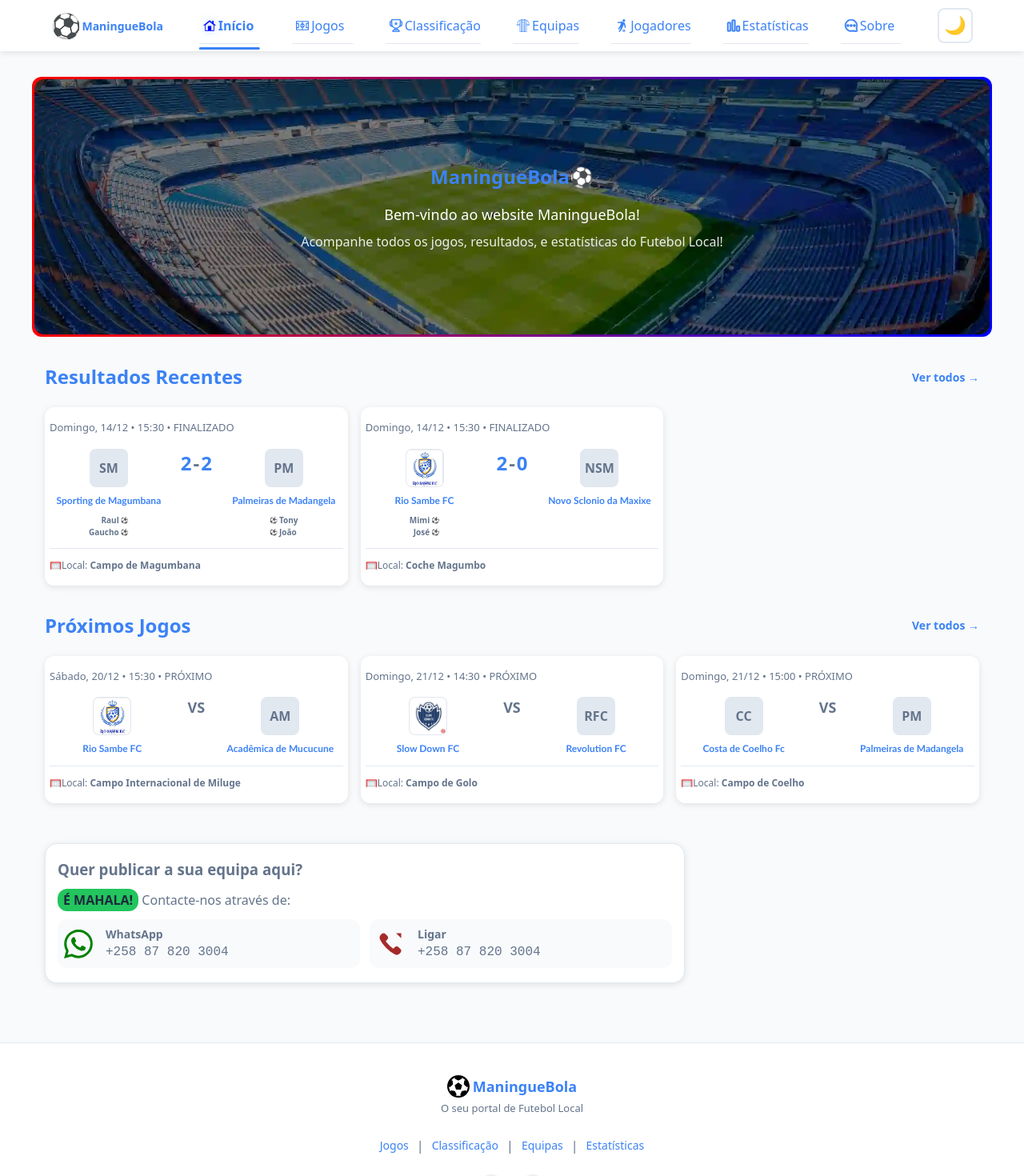
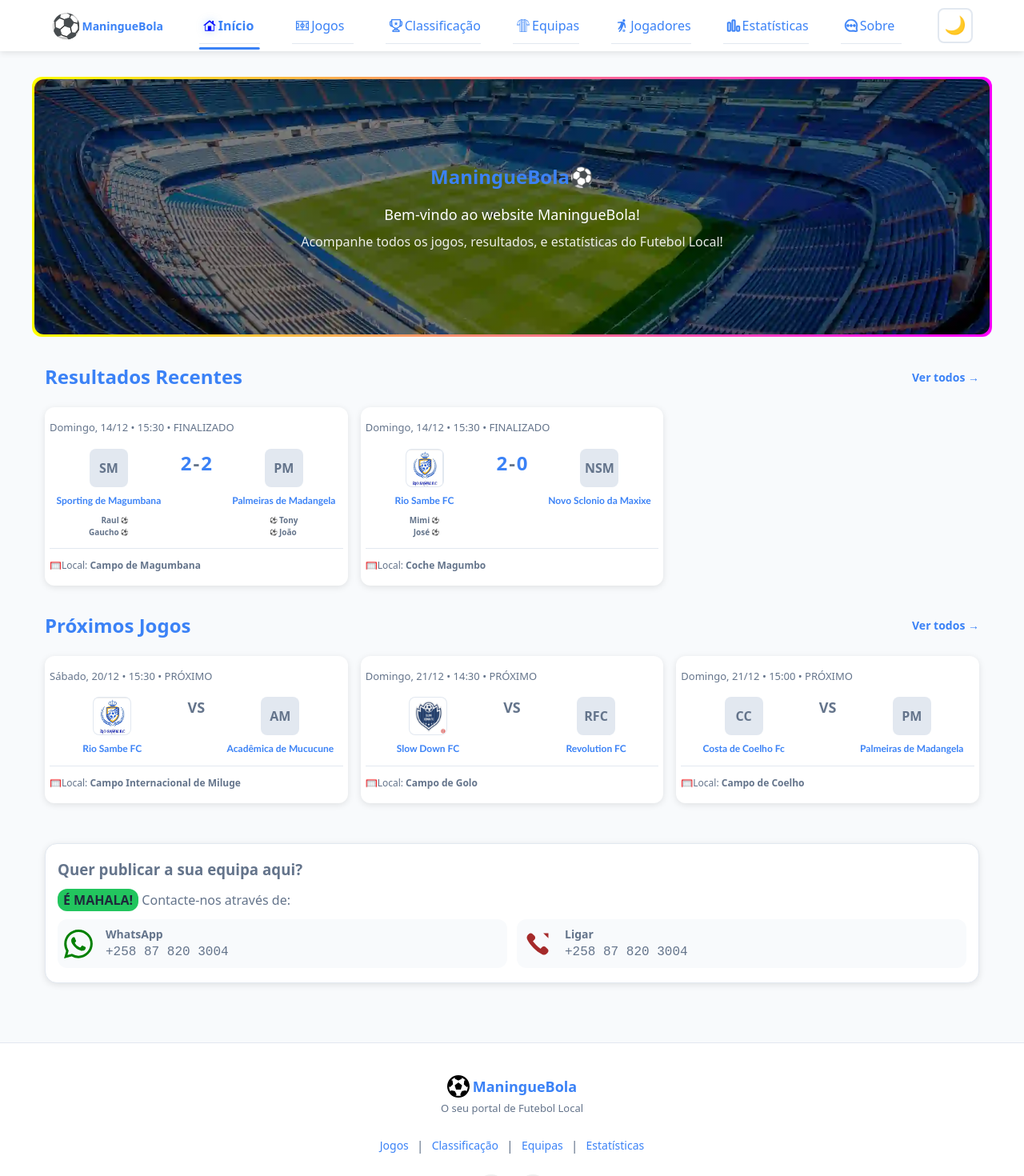
Before and after one commit to Raimundroid/maninguebola, a React (Vite) app: page / in a window 1280 px wide. Shown: the top 1470 px of the page at 80% size. Built offline with nearby package versions, Linux system fonts and the light colour scheme.

Commit message:
minor improvents

```diff
--- a/index.html
+++ b/index.html
@@ -28,13 +28,16 @@
 
     <meta name="google" content="notranslate" />
 
-    <title>ManingueBola</title>
+    <title>Maningue Bola</title>
     <link
       rel="preload"
-      href="/images/hero/football-field-upperview-0.webp"
+      href="/images/hero/blue-stadium-0.webp"
       as="image"
       fetchpriority="high"
     />
+    <!-- /* "/images/hero/blue-stadium-0.webp" */
+  /* "/images/hero/blue&yellow-half-stadium-0.webp"*/
+  /* "/images/hero/football-field-upperview-0.webp" */ -->
   </head>
   <body>
     <div id="root"></div>
--- a/src/components/Hero/Hero.css
+++ b/src/components/Hero/Hero.css
@@ -10,7 +10,7 @@
   /* --- Gradient Border Implementation --- */
   /* 1. Use background-clip to ensure the background only covers the border box (transparent inside) */
   /* Remove the 'Inner background color' line that filled the interior */
-  background: linear-gradient(90deg, red 0%, blue 100%) border-box;
+  background: linear-gradient(90deg, yellow 0%, magenta 100%) border-box;
 
   /* 2. Set the border-radius */
   border-radius: 12px;
--- a/src/components/atoms/ContactCard/ContactCard.css
+++ b/src/components/atoms/ContactCard/ContactCard.css
@@ -1,17 +1,18 @@
 .contact-card-section {
-  /* margin: 0 auto; */
-  margin-top: 50px;
+  width: 100%;
+  margin: 50px auto 0;
+  /* margin-top: 50px; */
   display: flex;
   flex-direction: column;
   gap: 24px;
 
-  @media (min-width: 768px) {
+  /* @media (min-width: 768px) {
     max-width: 700px;
   }
 
   @media (min-width: 992px) {
     max-width: 800px;
-  }
+  } */
 }
 .contact-card-section-content {
   background: var(--card-bg);
```
